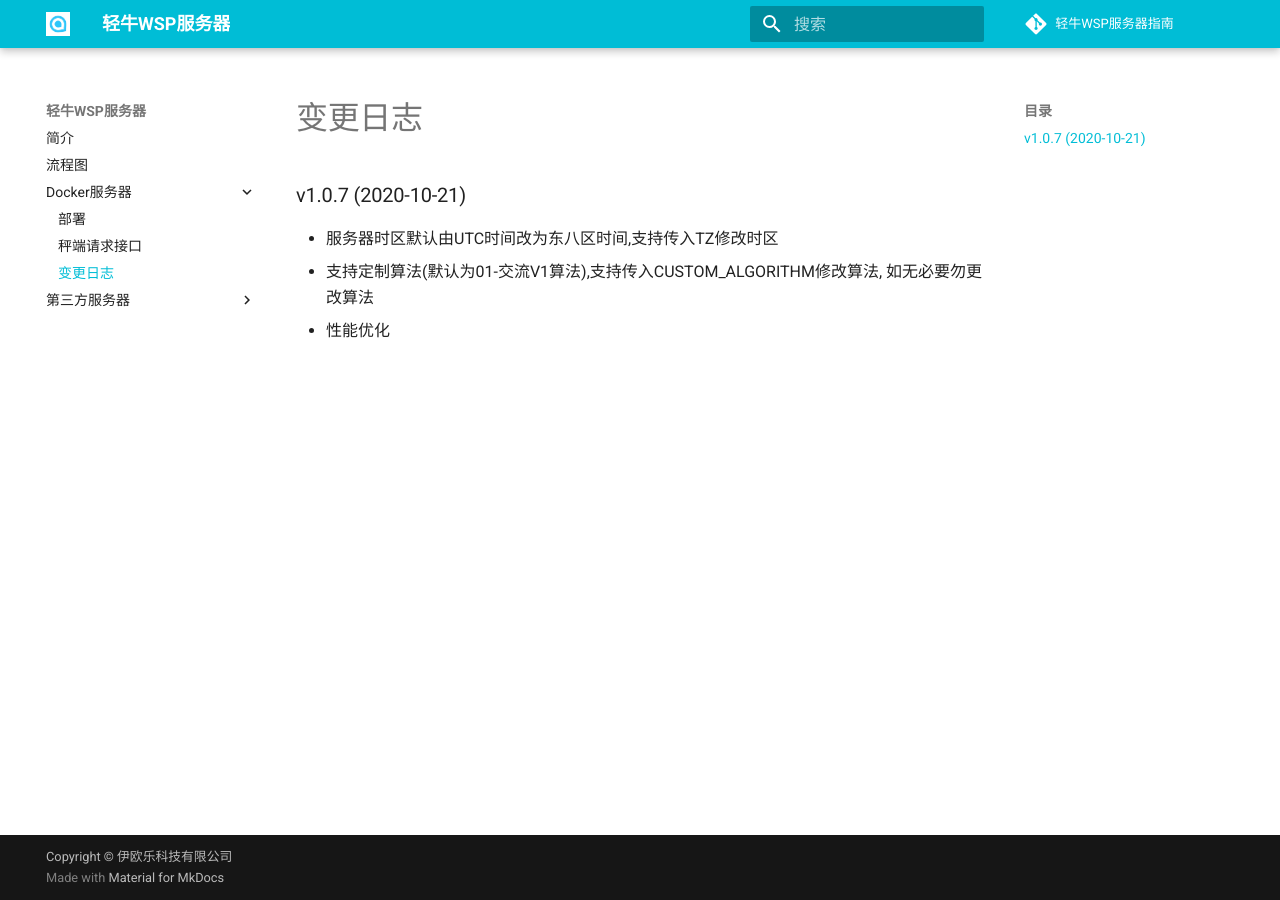
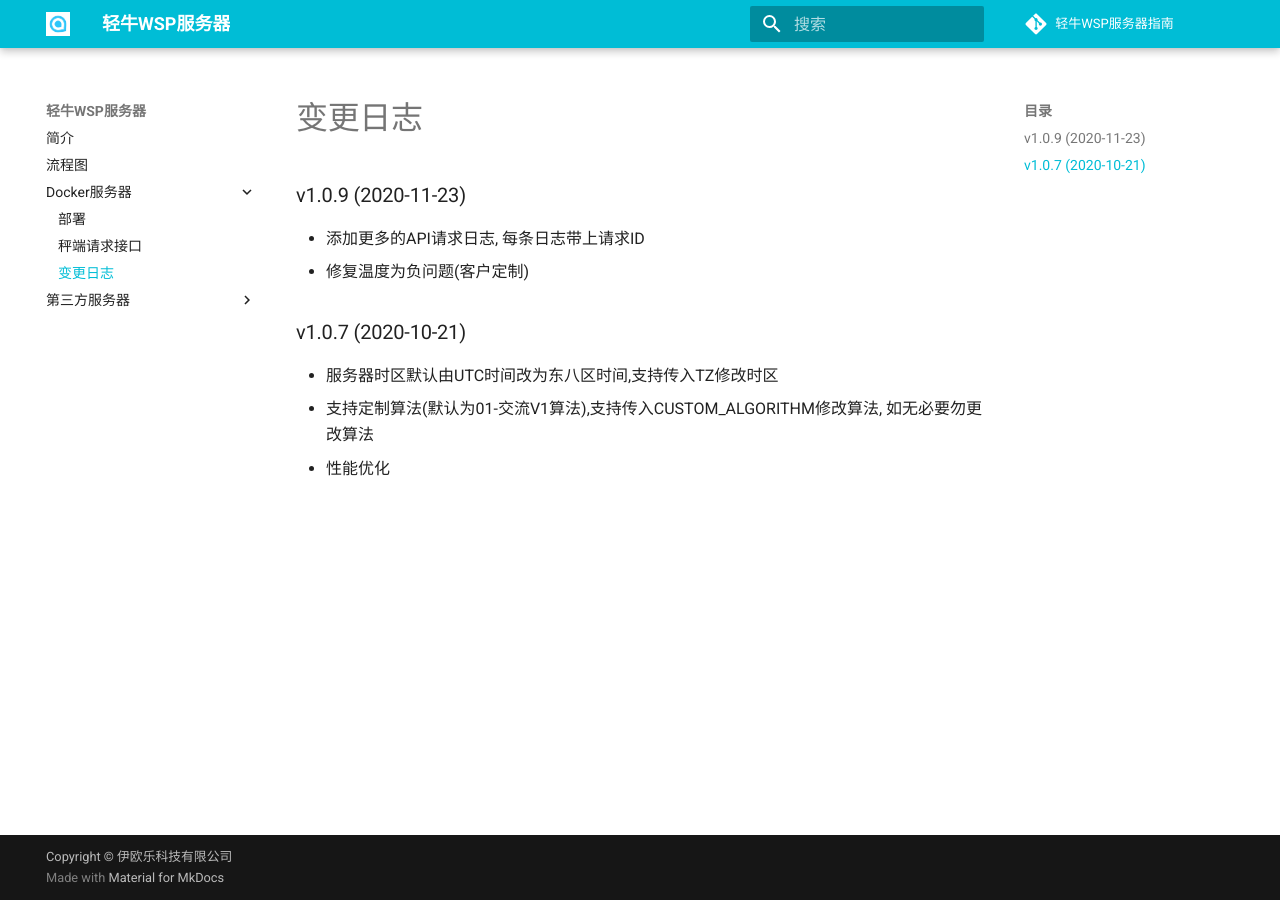
Before and after one commit to YolandaQingniu/qn_wsp_server_doc, an MkDocs documentation site: the page built from docs/docker/changelog.md, in a window 1280 px wide. Built offline with MkDocs 1.6.1 and Material for MkDocs 9.7.7, drawn with Linux system fonts in a browser that asks for light colours; comment, search, counter and statistics services are not loaded.

Commit message:
提交1.9.0变更日志

```diff
--- a/docs/docker/changelog.md
+++ b/docs/docker/changelog.md
@@ -1,4 +1,8 @@
 # 变更日志
+
+### v1.0.9 (2020-11-23)
++ 添加更多的API请求日志, 每条日志带上请求ID
++ 修复温度为负问题(客户定制)
 
 ### v1.0.7 (2020-10-21)
 + 服务器时区默认由UTC时间改为东八区时间,支持传入TZ修改时区
```
Also changed, not shown: docs/docker/deploy_docker_server.md (+1 -1 lines), docs/index.md (+1 -1 lines).
